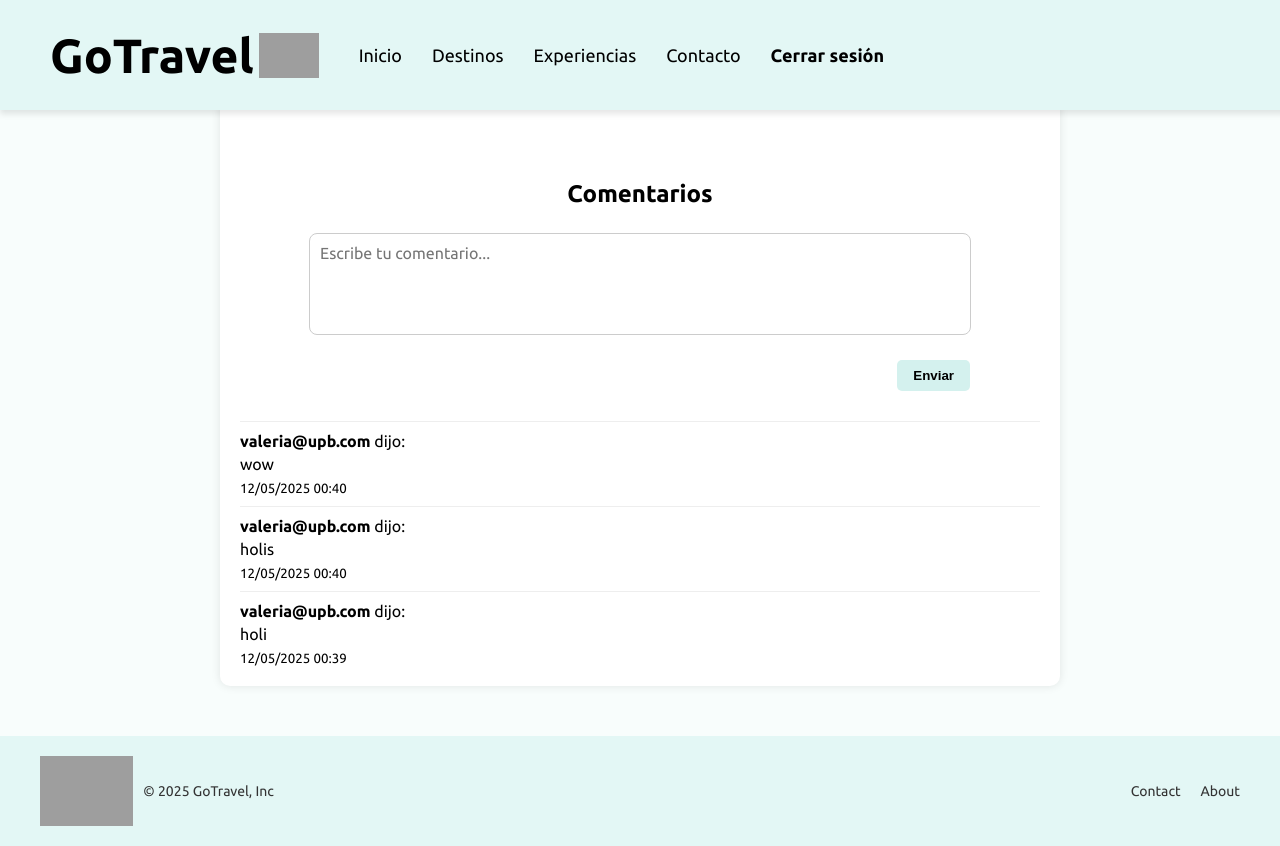
After one commit to Miguearisti14/Taller_Django, a Django app: page /experiencias/ in a window 1280 px wide. The commit adds this page. Run offline with Django 5.2, Linux system fonts and the light colour scheme; a user stored in the database is signed in; data comes from the database, SQL or seed files in the repository; both versions use the stored data as it was after the commit; some libraries are stand-ins or nearby versions; grey boxes are pictures that could not be loaded.

Commit message:
Comentarios

```diff
--- a/GoTravel/models.py
+++ b/GoTravel/models.py
@@ -1,4 +1,5 @@
 from django.db import models
+from django.contrib.auth.models import User
 
 # Create your models here.
 class Usuarios(models.Model):
@@ -22,3 +23,12 @@ class Destinos(models.Model):
 
     class Meta:
         db_table = "Destinos"
+
+class Comentario(models.Model):
+    usuario = models.ForeignKey(User, on_delete=models.CASCADE)
+    mensaje = models.TextField()
+    fecha = models.DateTimeField(auto_now_add=True)
+
+    class Meta:
+        db_table = "Comentarios"
+        ordering = ['-fecha']
--- a/GoTravel/static/styles/globalstyles.css
+++ b/GoTravel/static/styles/globalstyles.css
@@ -979,13 +1040,110 @@ button:hover {
     transform: translateY(-2px);
 }
 
-/* 4. Responsivo: en pantallas muy estrechas apila */
+/* Comentarios */
+.comentarios-container {
+    max-width: 800px;
+    margin: 100px auto 50px;
+    padding: 20px;
+    background: white;
+    border-radius: 10px;
+    box-shadow: 0 0 10px rgba(0, 0, 0, 0.1);
+    font-family: "Ubuntu", sans-serif;
+}
+
+.comentario-form {
+    display: flex;
+    flex-direction: column;
+    margin-bottom: 30px;
+}
+
+.comentario-form textarea {
+    resize: none;
+    padding: 10px;
+    height: 80px;
+    font-size: 1em;
+    border: 1px solid #ccc;
+    border-radius: 8px;
+    margin-bottom: 10px;
+    width: 80%;
+}
+
+.comentario-form button {
+    align-self: flex-end;
+    padding: 8px 16px;
+    border: none;
+    border-radius: 5px;
+    background-color: #d4f1ee;
+    font-weight: bold;
+    cursor: pointer;
+    transition: background-color .3s;
+    margin-right: 70px;
+}
+
+.comentario-form button:hover {
+    background-color: #b3e6e0;
+}
+
+.comentarios-lista .comentario {
+    border-top: 1px solid #eee;
+    padding-top: 10px;
+    margin-top: 10px;
+}
+
+.comentarios-lista p {
+    margin: 5px 0;
+}
+
+
+/* Error */
+.no-permissions-container {
+    max-width: 600px;
+    margin: 150px auto;
+    padding: 40px 20px;
+    text-align: center;
+    background: #fff;
+    border-radius: 10px;
+    box-shadow: 0 4px 12px rgba(0, 0, 0, 0.1);
+    font-family: "Ubuntu", sans-serif;
+}
+
+.no-permissions-container h1 {
+    font-size: 2.5em;
+    margin-bottom: 20px;
+    color: #e74c3c;
+}
+
+.no-permissions-container p {
+    font-size: 1.2em;
+    margin-bottom: 30px;
+}
+
+.btn-volver {
+    display: inline-block;
+    padding: 10px 20px;
+    background-color: #2cc4ad;
+    color: white;
+    border-radius: 25px;
+    text-decoration: none;
+    font-weight: bold;
+    transition: background-color .3s, transform .2s;
+}
+
+.btn-volver:hover {
+    background-color: #27b1a2;
+    transform: translateY(-2px);
+}
+
+
+/* Responsivo: en pantallas muy estrechas apila */
 @media (max-width: 600px) {
     .filter-box {
         flex-direction: column;
         align-items: stretch;
     }
 }
+
+
 
 
 /* Animación de entrada */
--- /dev/null
+++ b/GoTravel/templates/experiencias.html
@@ -0,0 +1,34 @@
+{% extends "layout.html" %}
+{% block content %}
+
+<div class="comentarios-container">
+  <h2>Comentarios</h2>
+
+  <!-- Formulario para nuevo comentario -->
+  {% if user.is_authenticated %}
+    <form method="POST" class="comentario-form">
+      {% csrf_token %}
+
+        <textarea name="mensaje" placeholder="Escribe tu comentario..." required></textarea>
+        <button type="submit">Enviar</button>
+
+    </form>
+  {%endif%}
+
+  <!-- Lista de comentarios -->
+  <div class="comentarios-lista">
+    {% if comentarios %}
+      {% for comentario in comentarios %}
+        <div class="comentario">
+          <strong>{{ comentario.usuario.username }}</strong> dijo:
+          <p>{{ comentario.mensaje }}</p>
+          <small>{{ comentario.fecha|date:"d/m/Y H:i" }}</small>
+        </div>
+      {% endfor %}
+    {% else %}
+      <p>No hay comentarios aún. ¡Sé el primero en escribir uno!</p>
+    {% endif %}
+  </div>
+</div>
+
+{% endblock content %}
--- a/GoTravel/templates/layout.html
+++ b/GoTravel/templates/layout.html
@@ -42,14 +42,9 @@
                 {% if not mostrar_signin %}
                 <li><a href="/" data-i18n="home">Inicio</a></li>
                 <li class="destinos">
-
-                    {% if user.is_authenticated %}
-                        <a href="/destinos/" data-i18n="destinations">Destinos</a>
-                    {% else %}
-                    <a href="/#Destinos" data-i18n="destinations">Destinos</a>
-                    {% endif %}
+                    <a href="/destinos/" data-i18n="destinations">Destinos</a>
                 </li>
-                <li><a href="/#Experiencias" data-i18n="experiences">Experiencias</a></li>
+                <li><a href="/experiencias/" data-i18n="experiences">Experiencias</a></li>
                 <li><a href="formulario/" data-i18n="contact">Contacto</a></li>
                 {% if user.is_authenticated %}
                     <li class="inicio_sesion"><a href="/logout/" data-i18n="CerrarSesion">Cerrar sesión</a></li>
--- a/GoTravel/views.py
+++ b/GoTravel/views.py
@@ -1,9 +1,9 @@
 from django.shortcuts import render, redirect, get_object_or_404
-from .models import Destinos
+from .models import Destinos, Comentario
 from django.http import HttpResponse, JsonResponse
 from django.contrib import messages
 from django.core.paginator import Paginator
-from django.contrib.auth.models import User
+from django.contrib.auth.models import User, Group
 from django.contrib.auth.decorators import login_required
 from django.contrib.auth import authenticate, login, logout
 from django.views.decorators.http import require_http_methods
@@ -61,9 +61,23 @@ def destinos(request):
         'idioma_filtro': idioma_filtro,
     })
 
+def experiencias(request):
+
+    if request.method == 'POST':
+        if not request.user.has_perm('GoTravel.add_comentarios'):
+            return render(request,"error.html")
+        mensaje = request.POST.get('mensaje', '').strip()
+        if mensaje:
+            Comentario.objects.create(usuario=request.user, mensaje=mensaje)
+            return redirect('/experiencias')
+
+    comentarios = Comentario.objects.all()
+    return render(request, 'experiencias.html', {'comentarios': comentarios})
+
 # Crear destinos
-@login_required
 def create_dest(request):
+    if not request.user.has_perm('GoTravel.add_destinos'):
+        return render(request,"error.html")
     if request.method == 'GET':
         return render(request, 'agregar.html')
 
@@ -119,6 +133,8 @@ def create_dest(request):
 @login_required
 @require_http_methods(["DELETE"])
 def delete_dest(request, destino_id):
+    if not request.user.has_perm('GoTravel.delete_destinos'):
+        return render(request,"error.html")
     try:
         destino = Destinos.objects.get(id=destino_id)
         destino.delete()
@@ -131,6 +147,8 @@ def delete_dest(request, destino_id):
 # Editar destinos
 @login_required
 def edit_dest(request, destino_id):
+    if not request.user.has_perm('GoTravel.change_destinos'):
+        return render(request,"error.html")
     destino = get_object_or_404(Destinos, id=destino_id)
 
     if request.method == 'POST':
@@ -176,26 +194,62 @@ def edit_dest(request, destino_id):
 
 # Registrar nuevo usuario
 def registrar_usuario(request):
+    grupos = Group.objects.all()
+
     if request.method == 'GET':
         return render(request, 'signin.html', {
-        'mostrar_signin': True
-    })
+            'mostrar_signin': True,
+            'groups': grupos
+        })
 
-    if request.method == 'POST':
-        username = request.POST['username']
-        password = request.POST['password']
+    # POST
+    username   = request.POST.get('username', '').strip()
+    password   = request.POST.get('password', '').strip()
+    first_name = request.POST.get('first_name', '').strip()
+    last_name  = request.POST.get('last_name', '').strip()
+    group_id   = request.POST.get('group')
 
-        if User.objects.filter(username=username).exists():
-            messages.error(request, 'Ese usuario ya existe.')
-        else:
-            User.objects.create_user(username=username, password=password)
-            messages.success(request, 'Usuario registrado correctamente.')
-            return redirect('/login/')
+    # Validaciones básicas
+    if not (first_name and last_name and username and password and group_id):
+        messages.error(request, 'Todos los campos son obligatorios.')
+        return render(request, 'signin.html', {
+            'mostrar_signin': True,
+            'groups': grupos,
+            'first_name': first_name,
+            'last_name': last_name,
+            'username': username,
+            'selected_group': group_id
+        })
 
+    if User.objects.filter(username=username).exists():
+        messages.error(request, 'Ese usuario ya existe.')
+        return render(request, 'signin.html', {
+            'mostrar_signin': True,
+            'groups': grupos,
+            'first_name': first_name,
+            'last_name': last_name,
+            'username': username,
+            'selected_group': group_id
+        })
 
-    return render(request, 'signin.html', {
-        'mostrar_sigin': True
-    })
+    # Crear usuario
+    user = User.objects.create_user(
+        username=username,
+        password=password,
+        first_name=first_name,
+        last_name=last_name,
+        email=username
+    )
+
+    # Asignar el rol seleccionado
+    try:
+        grupo = Group.objects.get(id=group_id)
+        user.groups.add(grupo)
+    except Group.DoesNotExist:
+        pass
+
+    messages.success(request, 'Usuario registrado correctamente.')
+    return redirect('/login')
 
 # Iniciar sesión
 def iniciar_sesion(request):
--- a/PythonServer/urls.py
+++ b/PythonServer/urls.py
@@ -28,6 +28,7 @@ urlpatterns = [
     path('login/', GoTravel.views.iniciar_sesion),
     path('signin/', GoTravel.views.registrar_usuario),
     path('destinos/', GoTravel.views.destinos),
+    path('experiencias/', GoTravel.views.experiencias),
     path('agregar/', GoTravel.views.create_dest),
     path('delete_dest/<int:destino_id>/', GoTravel.views.delete_dest),
     path('logout/', GoTravel.views.cerrar_sesion),
```
Also changed, not shown: other parts of GoTravel/static/styles/globalstyles.css (+61 -0 lines), GoTravel/management/commands/set_roles.py (added, +46 -0 lines), GoTravel/templates/destinos.html (+10 -0 lines), GoTravel/templates/error.html (added, +10 -0 lines), GoTravel/templates/signin.html (+48 -10 lines), GoTravel/migrations/0004_comentario.py (added), GoTravel/migrations/0005_alter_comentario_table.py (added), db.sqlite3.
